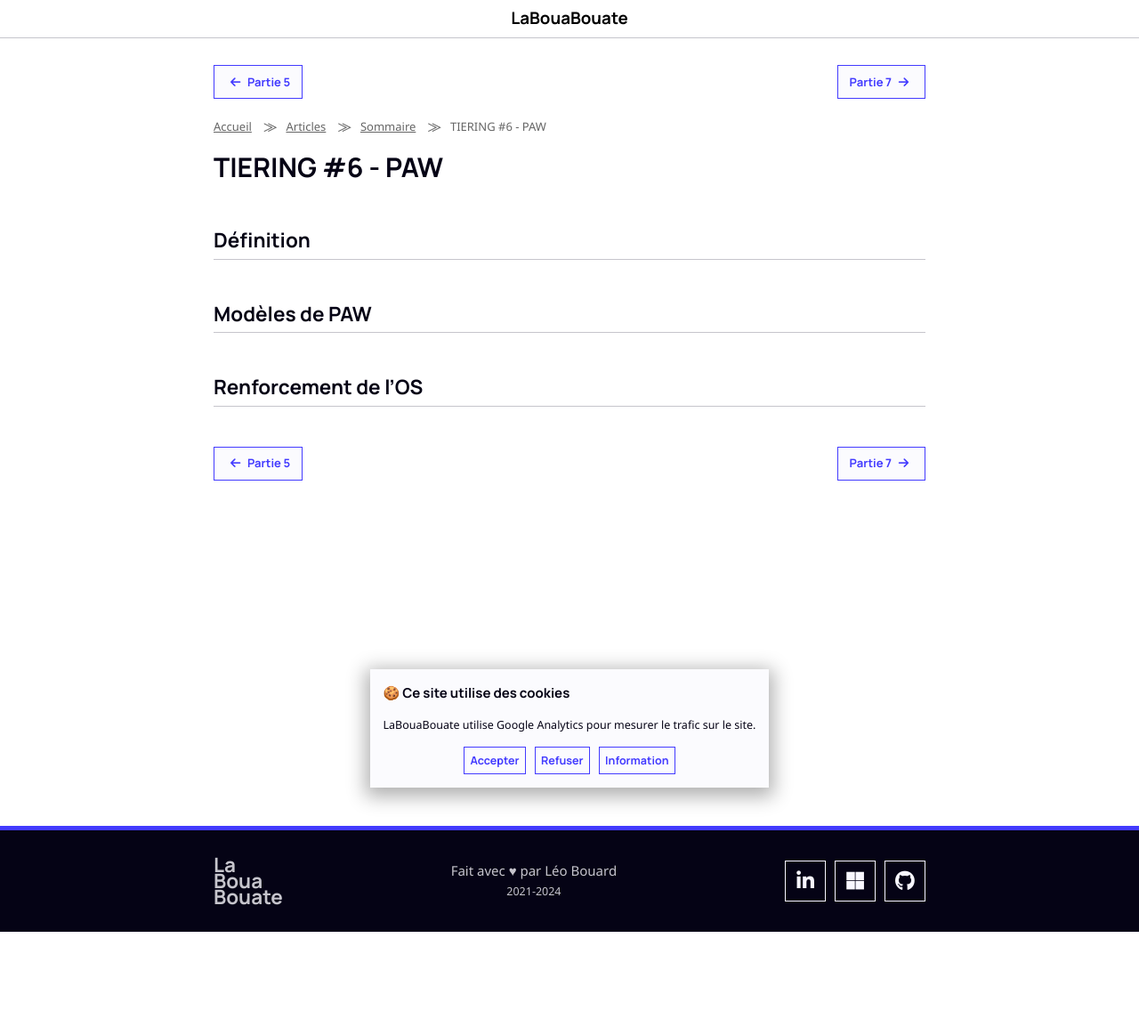
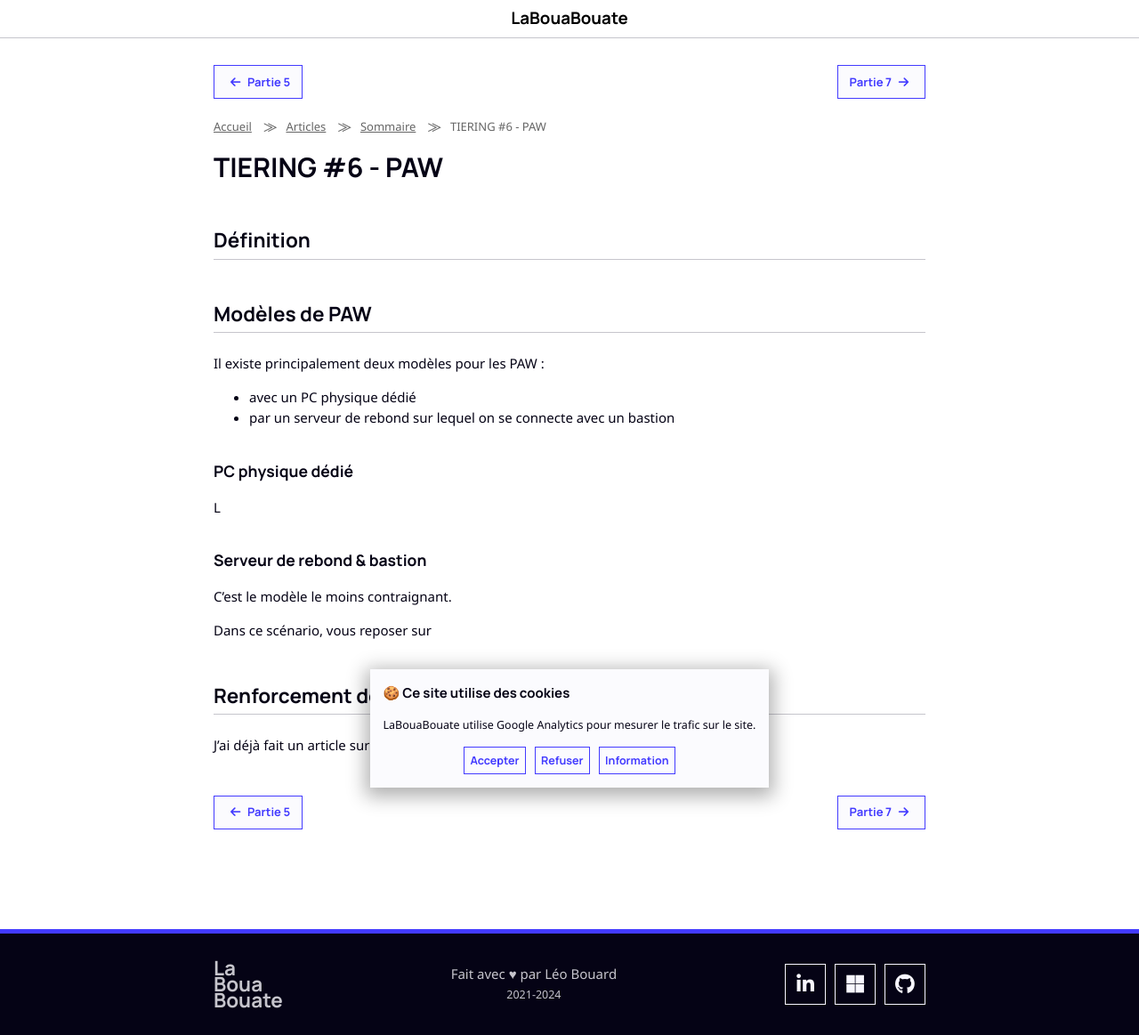
Before and after one commit to leobouard/leobouard.github.io, a Jekyll site: the page built from _posts/2024-11-01-tiering-model-006.md, in a window 1280 px wide. Shown: the whole page at 89% size. Built offline with Jekyll 4.4.1, drawn with Linux system fonts in a browser that asks for light colours; nearby versions of some CDN libraries; some web fonts are replaced; before the commit the page ends 1047 px from its top, so only the background shows below that.

Commit message:
Update 2024-11-01-tiering-model-006.md

```diff
--- a/_posts/2024-11-01-tiering-model-006.md
+++ b/_posts/2024-11-01-tiering-model-006.md
@@ -14,4 +14,21 @@ prevLink:
 
 ## Modèles de PAW
 
+Il existe principalement deux modèles pour les PAW :
+
+- avec un PC physique dédié
+- par un serveur de rebond sur lequel on se connecte avec un bastion
+
+### PC physique dédié
+
+L
+
+### Serveur de rebond & bastion
+
+C'est le modèle le moins contraignant.
+
+Dans ce scénario, vous reposer sur
+
 ## Renforcement de l'OS
+
+J'ai déjà fait un article sur le sujet ici : [HardeningKitty \| LaBouaBouate](/2024/07/17/hardening-kitty)
```
